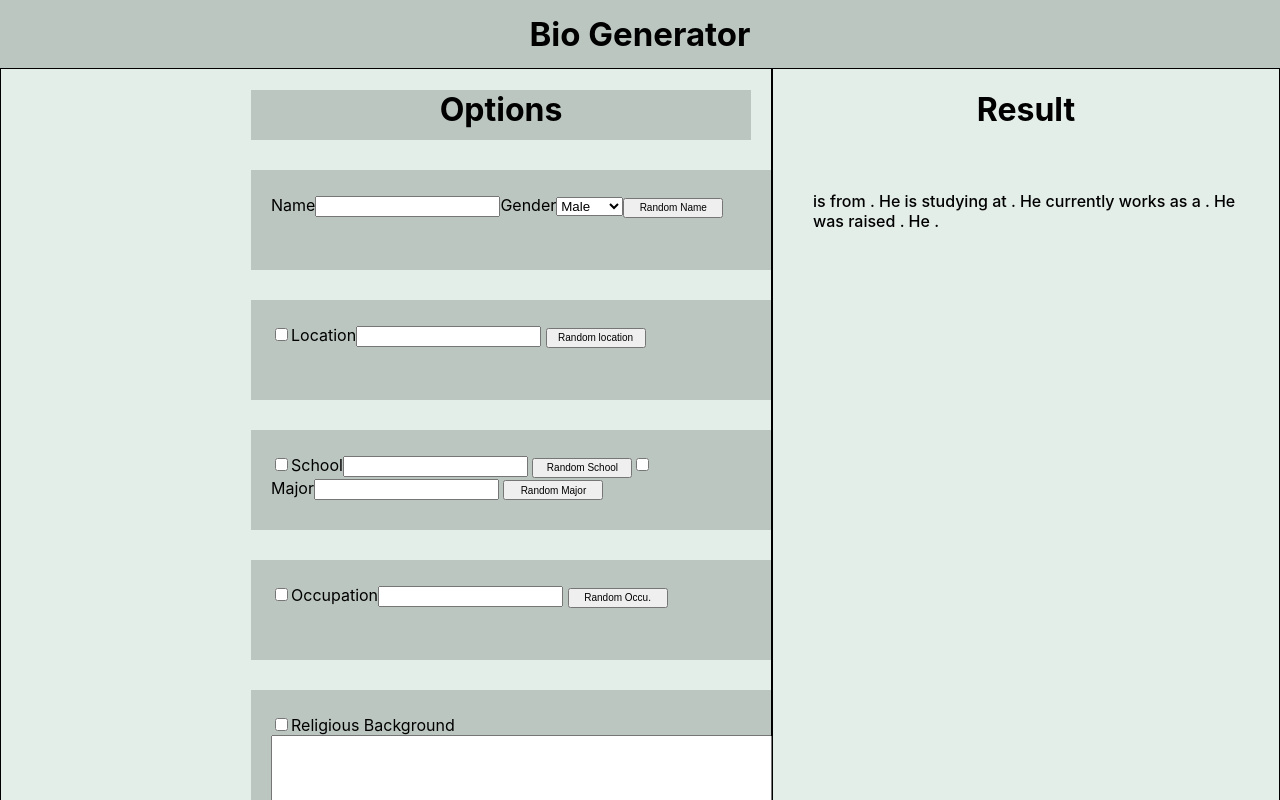
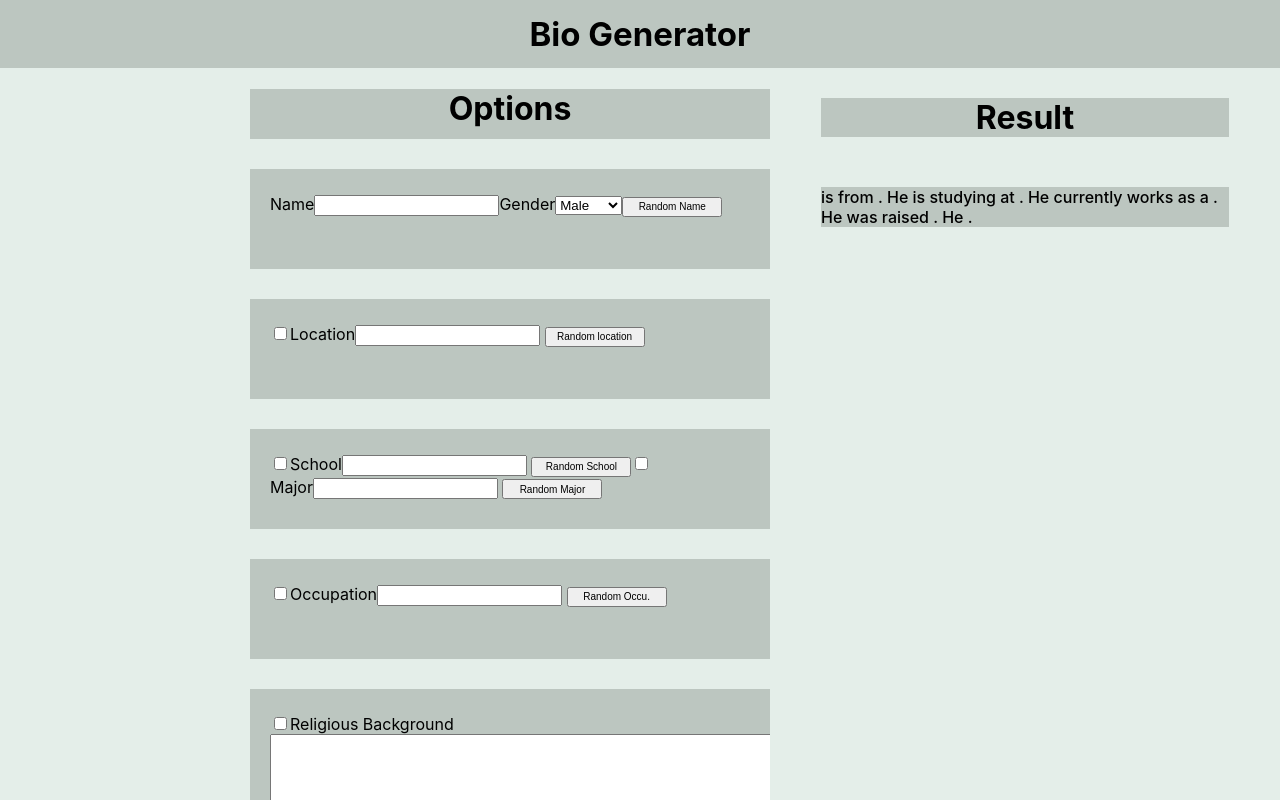
Before and after one commit to vikram-sharma1/Real_time_bio_generator, a React (Vite) app: page / in a window 1280 px wide. Shown: the top 800 px of the page. Built offline with nearby package versions, Linux system fonts and the light colour scheme.

Commit message:
CSS fixed on both side

```diff
--- a/src/Components/Header/BioPage.css
+++ b/src/Components/Header/BioPage.css
@@ -13,7 +13,7 @@
 .options{
     /* margin-top: -22px; */
     margin-left: 250px;
-    width: 500px;
+    width: 520px;
     height: 50px;
     text-align: center;
     background-color:rgb(188,198,192);
@@ -53,19 +53,27 @@
 
 #mainBox > div {
     flex: 1;
-    border: 1px solid black;
+    /* border: 1px solid black; */
     background-color:rgb(228,238,233);
 }
 .result{
     text-align: center;
+    width: 80%;
+    margin: auto;
+    margin-top: 30px;
+    background-color:rgb(188,198,192);
+
 }
 
 .dataShow{
-    padding: 40px;
+    /* padding: 40px; */
     font-weight: 500;
 }
 
-/* .resultBox{
+.resultBox{
     background-color:rgb(188,198,192);
+    width: 80%;
+    margin: auto;
+    margin-top: 50px;
 
-} */
+}
```
